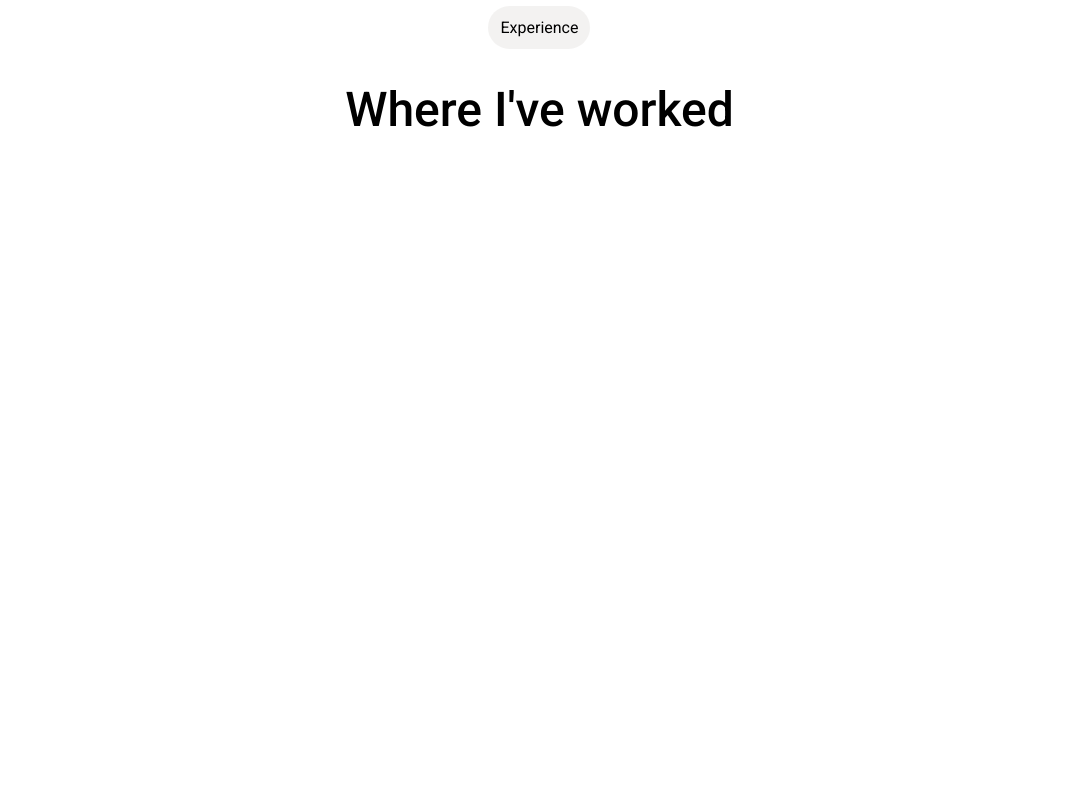
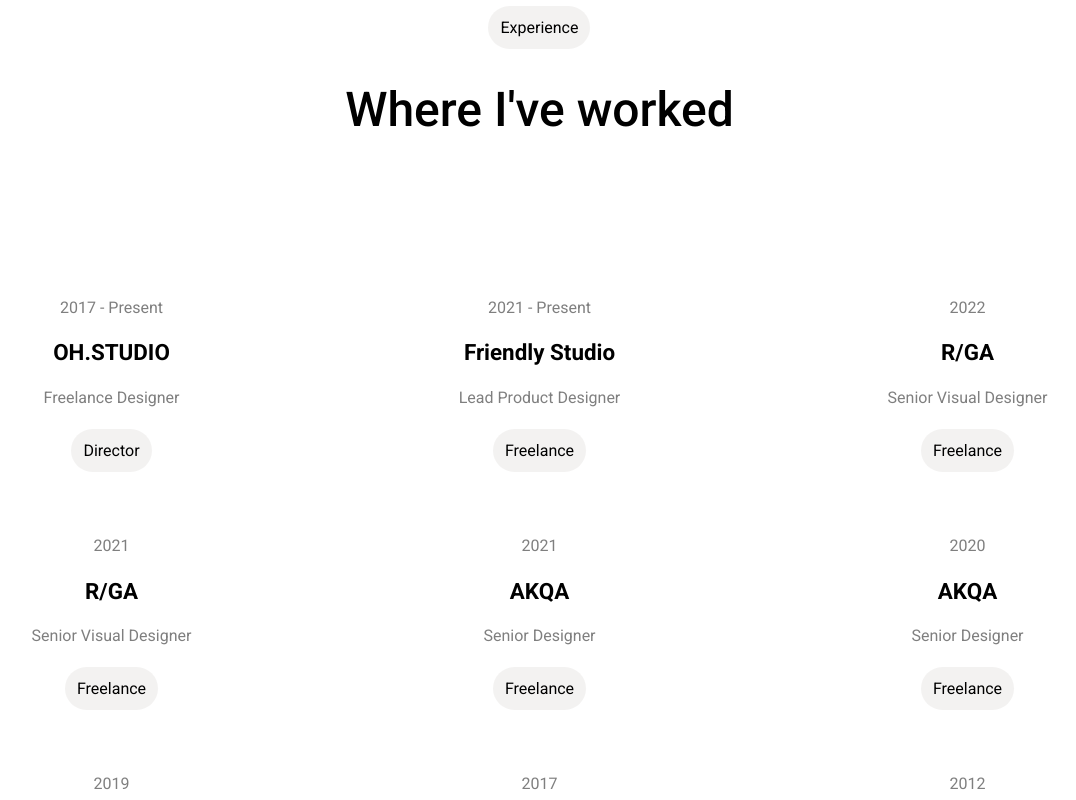
Before and after one commit to alvaromd99/oh-studio, a React (Vite) app: page /profile in a window 1280 px wide. Shown: the part 2000-2800 px from the top of the page, without its empty margins (93-1169 px from the left). Before the commit the page ends 2170 px from the top, so only its background shows below. Built offline with nearby package versions, Linux system fonts and the light colour scheme.

Commit message:
add experince with the exp blocks

```diff
--- /dev/null
+++ b/src/components/exp block/ExpBlock.tsx
@@ -0,0 +1,24 @@
+import './expBlock.css'
+
+interface expBlocProps {
+	time: string
+	where: string
+	position: string
+	type: string
+}
+
+export default function ExpBlock({
+	time,
+	where,
+	position,
+	type,
+}: expBlocProps) {
+	return (
+		<div className='block-cont'>
+			<p>{time}</p>
+			<h4>{where}</h4>
+			<p>{position}</p>
+			<div>{type}</div>
+		</div>
+	)
+}
--- a/src/components/exp block/expBlock.css
+++ b/src/components/exp block/expBlock.css
@@ -0,0 +1,23 @@
+.block-cont {
+	display: flex;
+	flex-direction: column;
+	align-items: center;
+	justify-content: center;
+	gap: 1.4rem;
+
+	p {
+		color: var(--dark-gray);
+	}
+
+	h4 {
+		font-weight: bold;
+		font-size: 1.4rem;
+	}
+
+	div {
+		max-width: fit-content;
+		background-color: var(--light-gray);
+		padding: 12px;
+		border-radius: 24px;
+	}
+}
--- a/src/components/exp block/expBlock.tsx
+++ /dev/null
@@ -1,5 +0,0 @@
-import './expBlock.css'
-
-export default function expBlock() {
-	return <div>expBlock</div>
-}
--- a/src/pages/profile/Profile.tsx
+++ b/src/pages/profile/Profile.tsx
@@ -1,5 +1,7 @@
 import Annotation from '../../components/anotation/Annotation'
+import ExpBlock from '../../components/exp block/ExpBlock'
 import { Header } from '../../components/header/Header'
+import { workExperienceDetails } from '../../contants/constants'
 import './profile.css'
 
 export const Profile = () => {
@@ -23,7 +25,17 @@ export const Profile = () => {
 				separation={10}
 			/>
 			<Annotation text="Where I've worked" type='Experience' separation={15} />
-			<div className='experience-cont'></div>
+			<div className='experience-cont'>
+				{workExperienceDetails.map((work) => (
+					<ExpBlock
+						key={work.id}
+						time={work.timeWorking}
+						where={work.place}
+						position={work.position}
+						type={work.type}
+					/>
+				))}
+			</div>
 		</div>
 	)
 }
--- a/src/pages/profile/profile.css
+++ b/src/pages/profile/profile.css
@@ -25,4 +25,13 @@
 			object-fit: cover;
 		}
 	}
+
+	.experience-cont {
+		display: grid;
+		grid-template-rows: 1fr 1fr 1fr 1fr;
+		grid-template-columns: 1fr 1fr 1fr;
+		row-gap: 4rem;
+		column-gap: 16rem;
+		margin-top: 10rem;
+	}
 }
```
